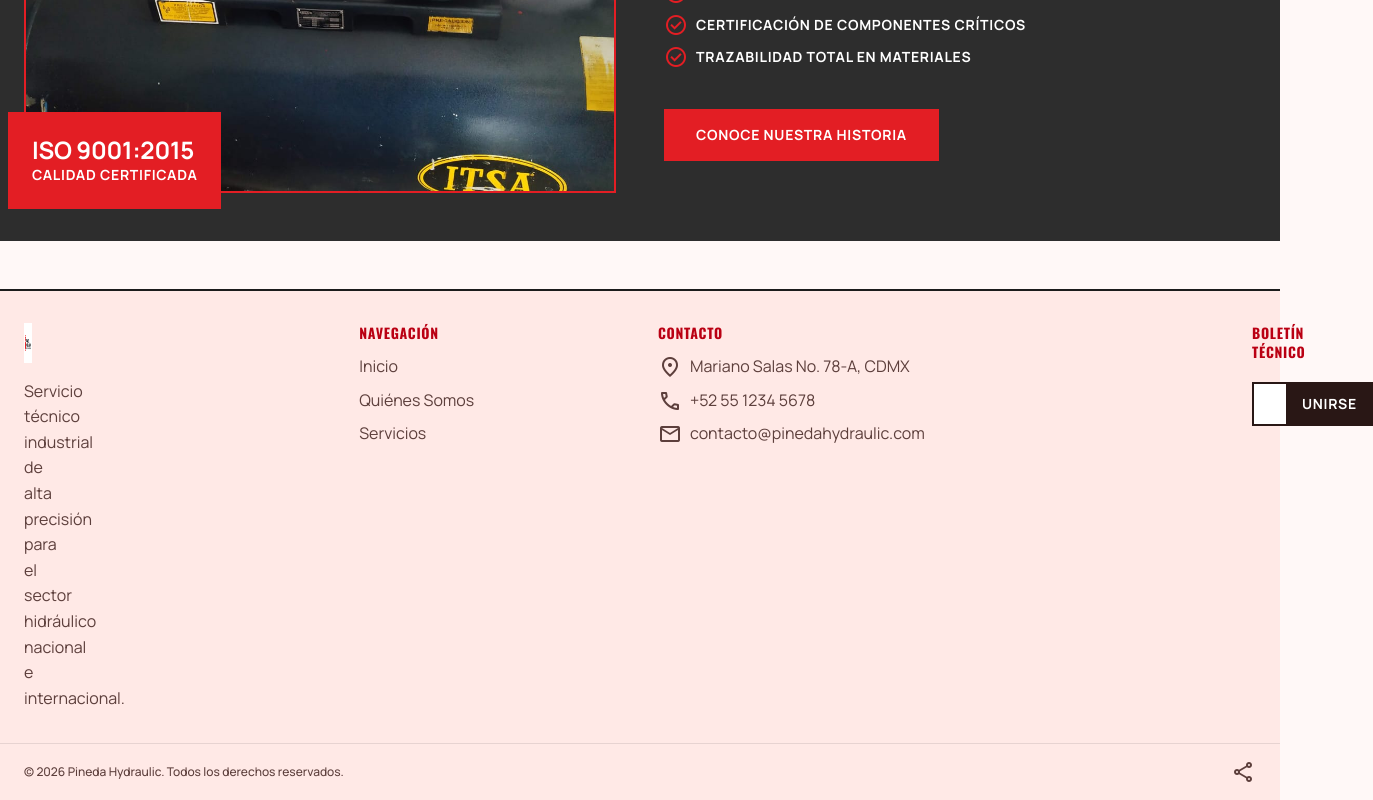
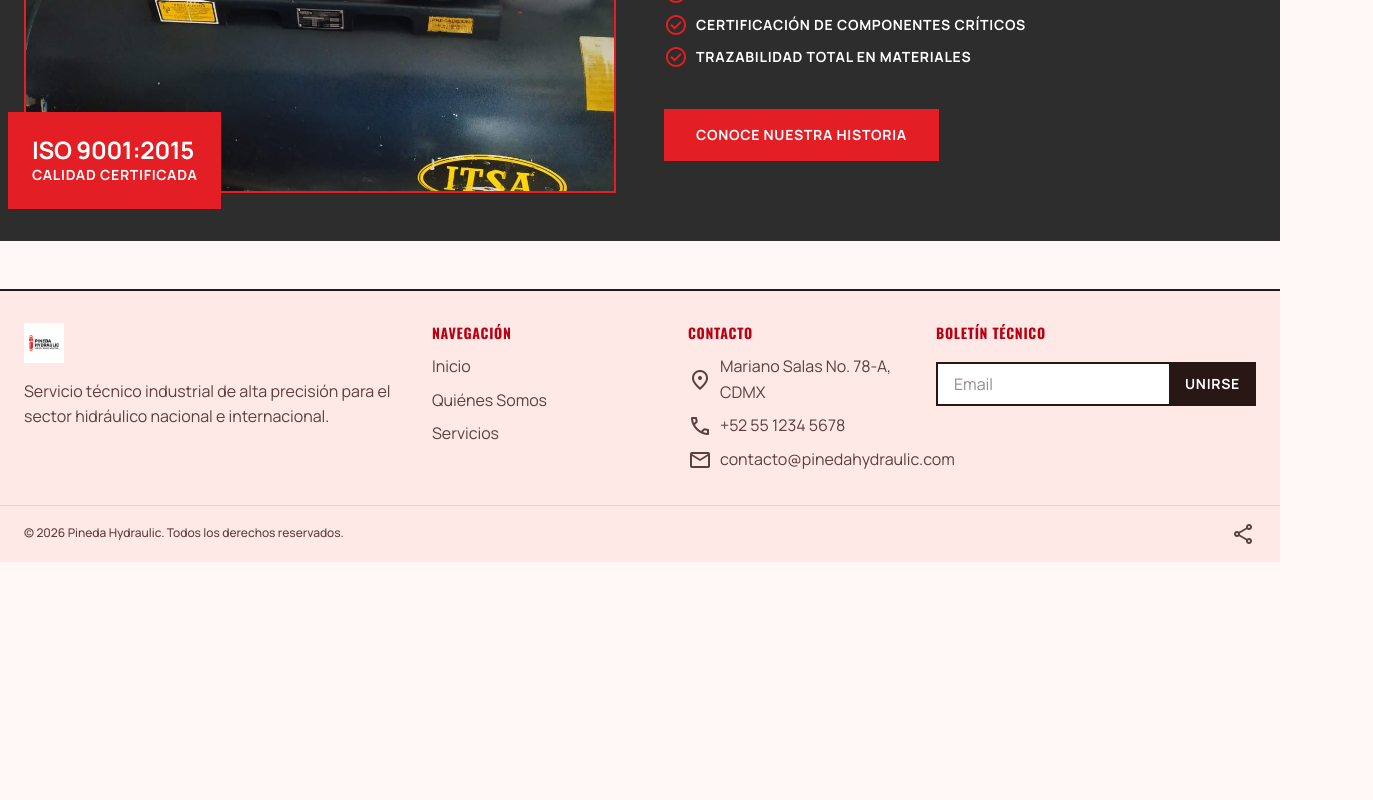
Before and after one commit to merolhack/servicio-pineda.com, a Next.js app: page / in a window 1280 px wide. Shown: the part 1703-2503 px from the top of the page, 1373 px wide, since content can reach past the window. After the commit the page ends 2265 px from the top, so only its background shows below. Built offline with nearby package versions, Linux system fonts and the light colour scheme.

Commit message:
fix(ui): use explicit max-width in Footer to bypass tailwind v4 bug

```diff
--- a/components/Footer.tsx
+++ b/components/Footer.tsx
@@ -7,7 +7,7 @@
   return (
     <footer className="w-full bg-surface-container border-t-2 border-on-secondary-fixed mt-xxl">
       <div className="flex flex-col md:flex-row justify-between items-start gap-lg w-full px-lg py-xl max-w-[1280px] mx-auto">
-        <div className="flex flex-col gap-md max-w-sm">
+        <div className="flex flex-col gap-md max-w-[24rem]">
           <Link href="/">
             <Image
               src="/images/logo.png"
@@ -54,7 +54,7 @@
             </span>
           </div>
         </div>
-        <div className="flex flex-col gap-md max-w-xs w-full">
+        <div className="flex flex-col gap-md max-w-[20rem] w-full">
           <h5 className="font-label-bold text-label-bold text-charcoal uppercase mb-xs text-primary">
             Boletín Técnico
           </h5>
```
